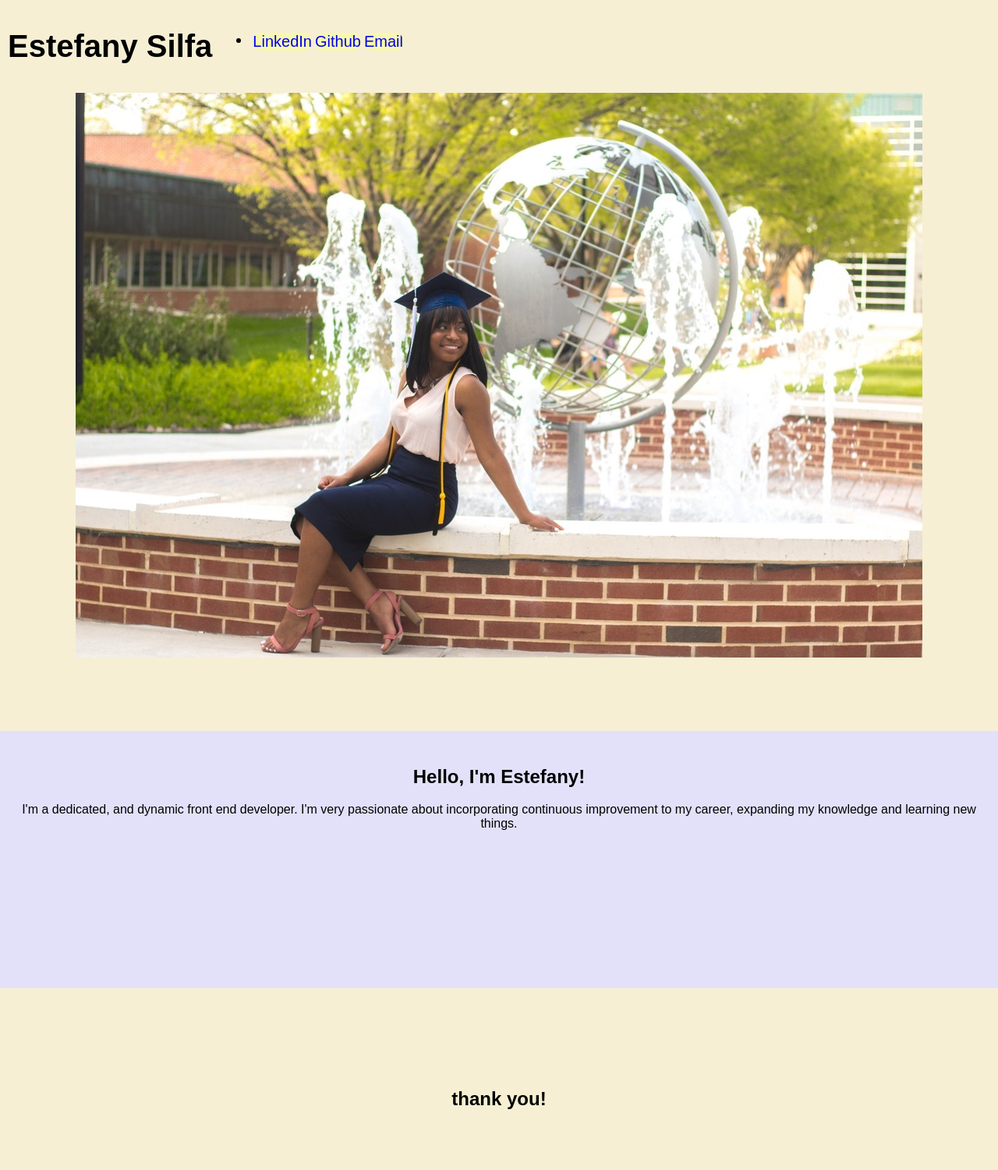
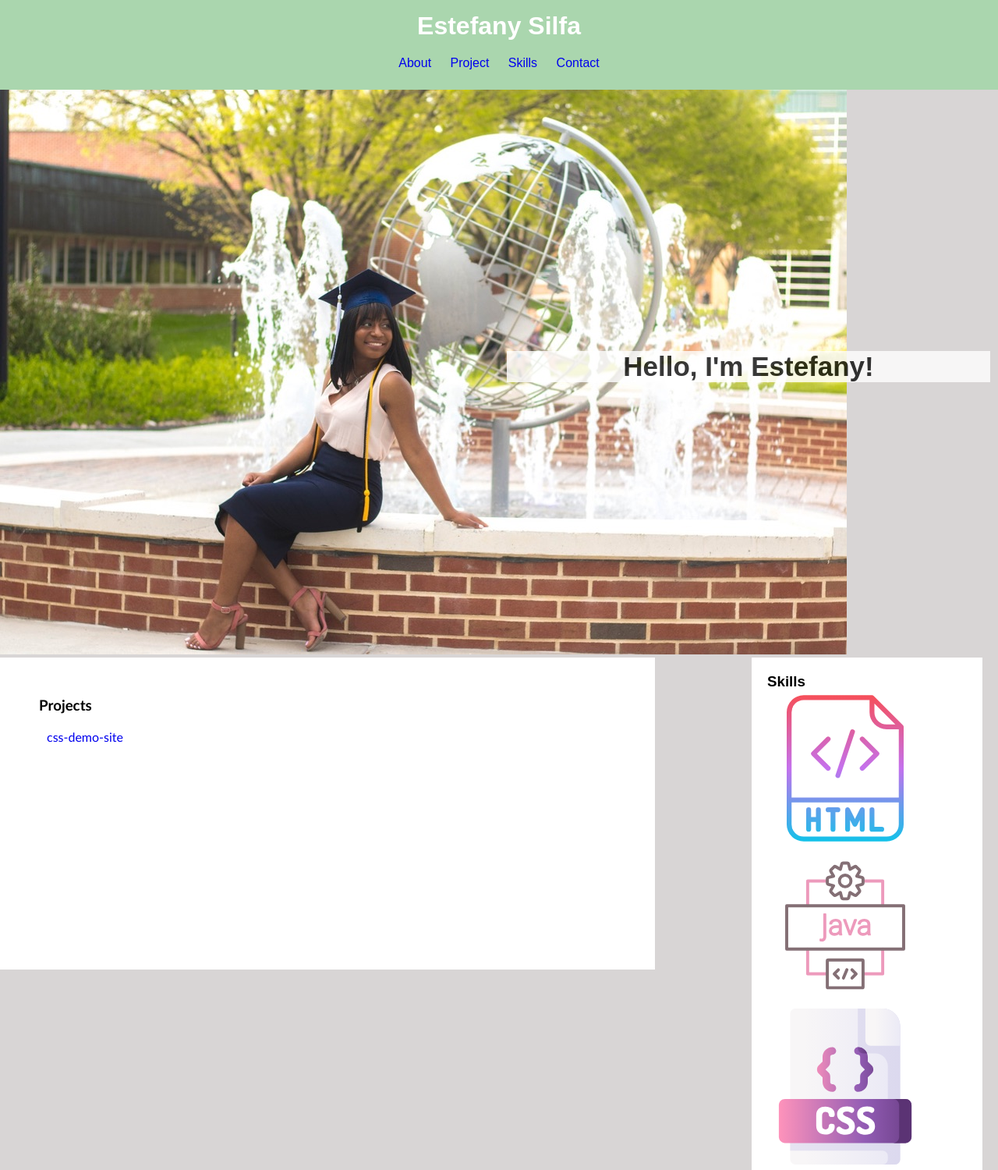
Before and after one commit to Esilfa/portfolio-draft, a plain HTML site: page index.html in a window 1280 px wide. Shown: the top 1500 px of the page at 78% size. Drawn offline with Linux system fonts and the light colour scheme.

Commit message:
save style changes

```diff
--- a/assets/css/style.css
+++ b/assets/css/style.css
@@ -1,136 +1,147 @@
-body
-{box-sizing: border-box;
- padding: 0;
- margin: 0;
- font-family: Arial, Helvetica, sans-serif;
- background-color: rgba(240, 228, 179, 0.562);
- text-align: center;
-}
-.header {
-    color: black;
-    display: inline-flex;
-    font-size: 20px;
-    float: left;
-    padding: 10px;
-    text-decoration: none;
+* {
+    margin: 0;
+
+    padding: 0;
 
 }
-.header ul {
 
-    text-decoration: none;
+body{
+    font-family: Arial, Helvetica, sans-serif;
+    background-color: rgb(216, 213, 213)
 }
 
-.header .nav  {
-    display: inline-flex;
-    padding: 10px;
-    /* background: chartreuse; */
-    width:  200px 20px  10px;
-    height: 200px 20px 10px;
-    text-decoration: none;
 
-
+.navegator {
+    list-style-type:none;
+    padding: 15px;;
+    background-color:#aad6ae;
+    color: #ffffff;
+   display:center;
+   text-align: center;
 }
-.nav .box1 {
-    position: relative;
-    width:  200px 20px  10px;
-    height: 200px 20px 10px;
-
-    background: rgb(248, 248, 176) ;
-    margin: 2px;
-    box-sizing: border-box ;
-    overflow: hidden;
-    border-radius: 10px;
-    text-decoration: none;
-
-}
-.box1 {
-    flex-wrap: wrap;
-    float: right;
-    position:relative;
-
-
-/* body {  */
-
-
-    padding: 0% ;
-    margin: auto;
-
-
-}
-.container1 {
-   position: top;
-   width: fit-content;
-   height: 280px;
-   margin:  90px auto ;
-   background: rgb(227, 225, 250);
-   padding: 25px;
-
-
-}
- /* .contariner2 {   */
+.navegator div {
 
 
 
 }
+a {
+    text-decoration: none;
+    list-style-type: none;
+    margin: 10px ;
+    display: inline-block;
+    padding-top: 10px;
+}
 
 
+.background {
+height: 500px;
+width: 100%;
+background-position: center;
+background-repeat: no-repeat;
+background-size: cover;
+position:relative;
+}
 
 
- .nav h1 {
-     display: flexbox ;
+.about {
+    text-align: center;
+    position: absolute;
+    top: 100%;
+    left: 75%;
+    transform: translate(-50%, -70%);
+    color: rgb(7, 7, 7);
+    float: left;
+    height: 250px;
+    width: 50%;
 
 
 }
-h1 h2 {
-    font-size: x-large;
+.hide {
+    display: none;
+}
+.about :hover + .hide{
+    display: inline-block;
 
 }
+h2 {
+    font-size: 35px;
+    margin: 10px;
+}
+p {
+    margin: 50px;
+}
+.about div{
 
-/* h1 { */
-    margin: 2% 0 8% ;
-}
-
-/* .hero-image { */
-    position: relative;
-  background-color: transparent;
-  height: 100px;
-  width: 100%;
-  margin: auto;
-  background-position: center;
-  background-size: cover;
-
-
-}
-
-.background {
-    background-position:center ;
-    background-size: cover;
-    height: -20% ;
-    width: 100%;
-    margin-bottom: 20px;
-
-
+    margin: 10px;
+    background: #ffffff;
+    opacity: 0.8;
 
 }
 
 
+.projects {
+    width: 50%;
+    margin-bottom: 20px;
+    padding: 50px;
+    height: 300px;
+    font-family: 'Gill Sans', 'Gill Sans MT', Calibri, 'Trebuchet MS', sans-serif;
+    background: #ffffff;
+    color: black;
+    display: inline-block;
+    padding-right: 150px;
 
 }
-/* .nav ul {  */
-    list-style-type: none;
-    margin: 10%;
-    margin-left: auto;
-    display: flex;
-    font-size: 20px;
-
-}
-.a {
-    display: flex;
+.skills {
+    right: 50%;
+    margin-right: 20px;
+    padding: 20px;
+    float: right;
+    width: 20%;
+    height: 30%;
+    background: #ffffff;
 
 
 }
+.skills img {
+    list-style-type: none;
+    max-height: 200px;
+    text-justify: auto;
+}
+ .grow {transition: all;
+ }
+ .grow:hover {
+     transform: scale(1.1) ;
+ }
 
-footer {
+.footer {
+    background-color:#aad6ae;
+    color: #ffffff;
+    padding: 10px;
+    clear: both;
+    font-family: 'Trebuchet MS', 'Lucida Sans Unicode', 'Lucida Grande', 'Lucida Sans', Arial, sans-serif;
+    text-align: center;
+}
 
-    margin-bottom: 90%;
+.footer  {
+    font-size: 20px;
 }
+.footer .box1 {
+    text-decoration: none;
+    display:inline-flexbox;
+    font-size: 20px;
+    width:  700px 20px  40px;
+    height: 700px 20px 10px;
+    background: rgb(248, 248, 176) ;
+    margin: 10px;
+    box-sizing: border-box ;
+    padding: 15px;
+    border-radius: 10px;
+    position: relative;
+    overflow: hidden;
+    opacity: 0.7;
+}
+.grow:hover {
+    transform: scale(1.1) ;
+
+
+}
--- a/index.html
+++ b/index.html
@@ -9,65 +9,94 @@
 </head>
 
 <body>
-    <header class="header" >
-        <h1>  Estefany Silfa </h1>
 
-        <nav class="nav">
+    <div class="navegator">
+
+        <h1> <h1>  Estefany Silfa </h1>
+
+        <div>
             <ul>
-                <li >
-                    <a id="email" class="box1" href="mailto: ssilfa3@gmail.com">Email</a>
+
+                    <a class="grow" href="#about"> About  </a>
+                    <a class="grow" href="#projects"> Project   </a>
+                    <a class="grow" href="#skils"> Skills </a>
+                    <a class="grow" href="#conttact"> Contact </a>
 
 
-                    <a  id="github"class="box1" href="https://github.com/Esilfa">Github</a>
+            </ul>
+             </div>
 
 
-                    <a id="linkedin" class="box1" href="https://www.linkedin.com/in/e-silfa/">LinkedIn</a>
+    </div>
 
-                </li>
+    <div class="background ">
 
-            </ul>
-        </nav>
-    </header>
-    <!-- <div> -->
-        <!-- <img class="background"  src="./assets/images /F6889996-4D17-489E-9303-884A9CE845F9_1_105_c.jpeg" alt="Estefany"> -->
-    <!-- </div> -->
-<!-- <section class="hero-image"> -->
-    <section class="background ">
+        <img src="./assets/images /F6889996-4D17-489E-9303-884A9CE845F9_1_105_c.jpeg" alt="Estefany">
 
-         <img src="./assets/images /F6889996-4D17-489E-9303-884A9CE845F9_1_105_c.jpeg" alt="">
-    </section>
-<section class="container1">
+
+    <header id="about" class= "about" >
+
+        <div >
+
+        <h2> Hello, I'm Estefany! </h2>
+
+        <p class="hide"> I'm a dedicated, and dynamic front end developer.
+            I'm passionate about incorporating continuous improvement to my career, expanding my knowledge and learning new things.
+
+        </p>
+        </div>
 
 
 
-        <h2> Hello, I'm Estefany! </h2>
+    </header>
+    <section class="content">
 
-        <p> I'm a dedicated, and dynamic front end developer.
-            I'm very passionate about incorporating continuous improvement to my career, expanding my knowledge and learning new things.
+        <div id="projects" class="projects">
 
-        </p>
+            <h3> Projects </h3>
+            <ul>
+
+                    <a href="https://esilfa.github.io/css-demo-site/"> css-demo-site</a>
+
+            </ul>
+
+        </div>
+
+        <div id="skills " class="skills">
+            <h3> Skills  </h3>
+            <ul>
+            <img class="grow" src="./assets/images /html.svg" alt="html">
+            <img class="grow" src="./assets/images /java.svg" alt="java">
+            <img class="grow" src="./assets/images /css.svg" alt="css">
+
+            </ul>
+
+        </div>
 
 
-</section>
+    </section>
+
+</body>
 
 
 
-    <div class="contariner2">
-
-</div>
-
-    <div class="conteiner">
-
-        <img src="" alt="">
-        <img src="" alt="">
-        <img src="" alt="">
-
-    </div>
-</body>
-
-<footer>
+<footer id="conttact" class="footer">
 
     <h2> thank you! </h2>
+    <ul >
+
+        <a class="grow" id="email" class="box1" href="mailto: ssilfa3@gmail.com">Email</a>
+
+
+        <a  class="grow" id="github"class="box1" href="https://github.com/Esilfa">Github</a>
+
+
+        <a class="grow" id="linkedin" class="box1" href="https://www.linkedin.com/in/e-silfa/">LinkedIn</a>
+
+
+
+</ul>
+
 
 
 </footer>
```
Also changed, not shown: assets/images /css.svg (added), assets/images /html.svg (added), assets/images /java.svg (added), 2 other files.
